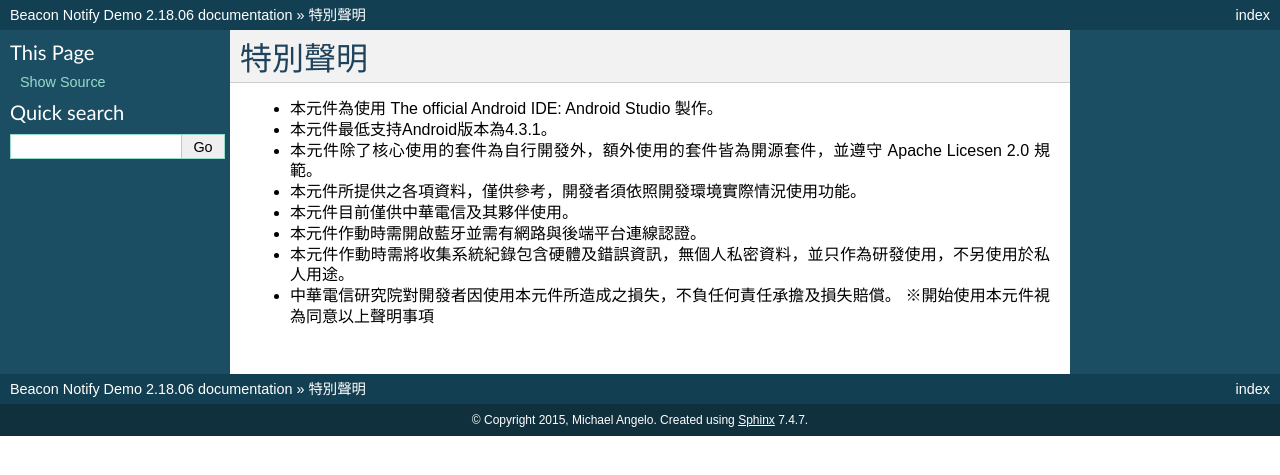
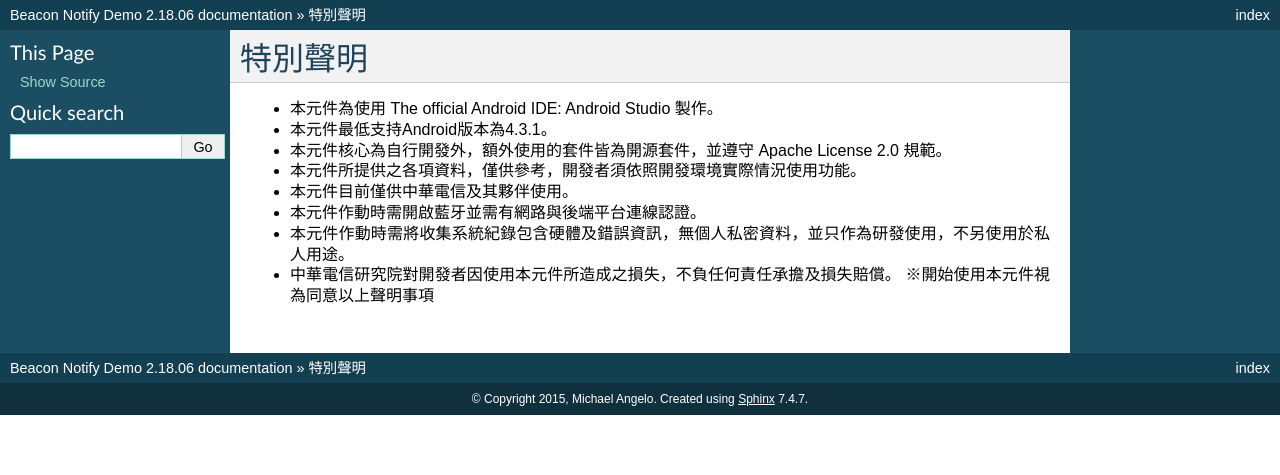
Before and after one commit to ktasl/-DC-BeaconNotifyDemo, a Sphinx documentation site: the page built from docs/announcements.md, in a window 1280 px wide. Shown: the top 475 px of the page. Built offline with Sphinx 7.4.7, drawn with Linux system fonts in a browser that asks for light colours.

Commit message:
Update announcements.md

```diff
--- a/docs/announcements.md
+++ b/docs/announcements.md
@@ -2,7 +2,7 @@
 ======
 -   本元件為使用 The official Android IDE: Android Studio 製作。
 -   本元件最低支持Android版本為4.3.1。
--   本元件除了核心使用的套件為自行開發外，額外使用的套件皆為開源套件，並遵守 Apache Licesen 2.0 規範。
+-   本元件核心為自行開發外，額外使用的套件皆為開源套件，並遵守 Apache License 2.0 規範。
 -   本元件所提供之各項資料，僅供參考，開發者須依照開發環境實際情況使用功能。
 -   本元件目前僅供中華電信及其夥伴使用。
 -   本元件作動時需開啟藍牙並需有網路與後端平台連線認證。
```
